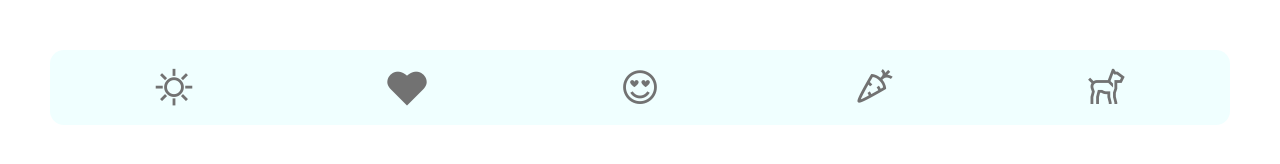
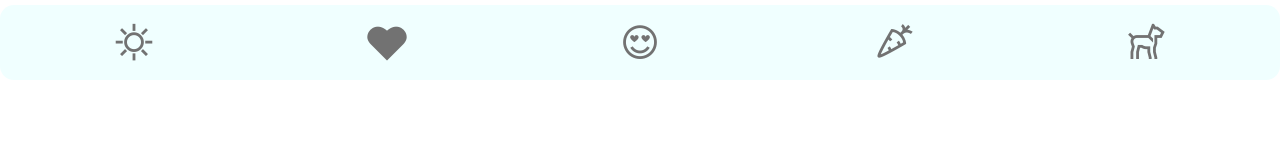
Before and after one commit to Puchinn/ITMaster-Ejercicios, a plain HTML site: page tramo-2/01-ejercicios-iniciales/7-iconos/index.html in a window 1280 px wide. Drawn offline with nearby package versions, Linux system fonts and the light colour scheme.

Commit message:
✅ corregir ejercicio

```diff
--- a/tramo-2/01-ejercicios-iniciales/7-iconos/styles.css
+++ b/tramo-2/01-ejercicios-iniciales/7-iconos/styles.css
@@ -15,6 +15,10 @@ body {
   display: flex;
   gap: 15px;
   justify-content: space-around;
+  position: fixed;
+  width: 100%;
+  left: 0;
+  top: 5px;
 }
 
 i {
```
